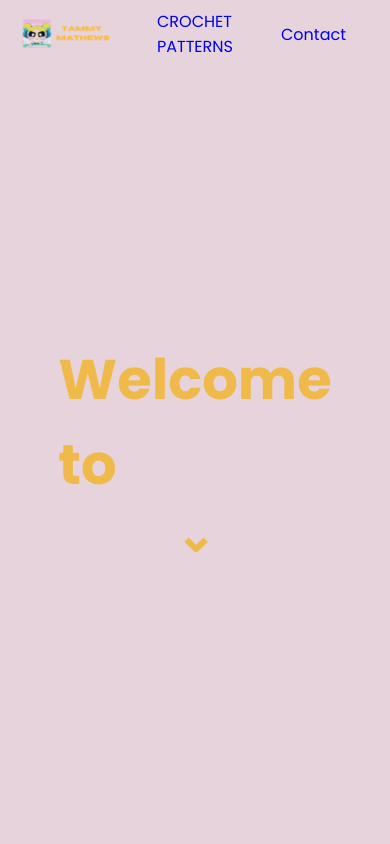
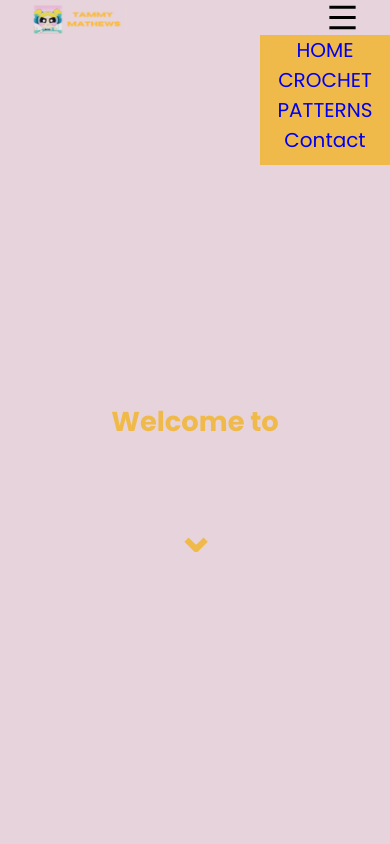
Before and after one commit to ttuts0/TamatarTuts, a plain HTML site: page index.html in a window 390 px wide. Shown: the top 844 px of the page. Drawn offline with nearby package versions, Linux system fonts and the light colour scheme.

Commit message:
contatc form working

```diff
--- a/index.html
+++ b/index.html
@@ -8,30 +8,39 @@
 
 
     </head>
+    <nav>
+      <div class="logo">
+        <img src="pic2/logo1.png", width='100',height='130'>
+      </div>
+      <li><a href="#home" class="ListNav", class="active"> HOME </a></li>
+      <li><a href="#patterns" class="ListNav"> CROCHET PATTERNS </a></li>
+      <li><a href="#contact" class="ListNav"> CONTACT </a></li>
+
+      <a class="HamburgerNav" href="javascript:void(0);" onclick="ham()"><svg xmlns="http://www.w3.org/2000/svg" viewBox="0 0 24 24" width="35" height="35"><path fill="none" d="M0 0h24v24H0z"/><path d="M3 4h18v2H3V4zm0 7h18v2H3v-2zm0 7h18v2H3v-2z"/></svg></a>
+      <div id="HamburgerMenu" class="HamburgerMenu HamburgerNav">
+       <a href="#home"> HOME </a>
+        <a href="#patterns"> CROCHET PATTERNS </a>
+        <a href="#contact"> Contact </a>
+      </div>
+    </nav>
     <body>
 
-
-      <nav>
-        <div class="logo">
-          <img src="pic2/logo1.png", width='100',height='130'>
-        </div>
-        <li><a href="#home" class="active"> HOME </a></li>
-        <li><a href="#about"> CROCHET PATTERNS </a></li>
-        <li><a href="#contact"> Contact </a></li>
-      </nav>
-
-        <h1 class="welcome">Welcome to</h1>
+        <h1 id="home"class="welcome" >Welcome to</h1>
         <div class="animate-scroll"><h2>⌄</h1></div>
-        <section class ="first">
+        <section class ="first" >
           <h2 class="innerText"><span class="auto-type"></span></h2>
         </section>
-        <section class="container">
+
+
+        <section id="patterns" class="container">
+          <br>
           <h2>Crochet Patterns</h2>
           <p>Some written patterns of recent projects</p>
+          <br>
             <div class="flex-container">
               <div class="container-col">
                 <img src="pic2/cflowertop.jpg" >
-                <a href="pic2/sweater.pdf"><h3> Flower Top </h3></a>
+                <a href="pic2/sweater.pdf" target="_blank"><h3> Flower Top </h3></a>
               </div>
               <div class="container-col">
                 <img src="pic2/flowerbeanie.jpg" >
@@ -43,32 +52,73 @@
               </div>
             </div>
         </section>
+
         <section class="containerone">
-            <form>
+            <br id="contact">
+            <br> <br> <br> <br> <br> <br> <br> <br> <br> <br> <br> <br> <br> <br> <br>
+            <form onsubmit="window.open('mailto:tammymathews2006@gmail.com?subject=' + name.value + '-' + email.value +'&body=' + message.value);">
               <h3>Contact Me</h3>
-              <input type="'text" id="name" placeholder="Your Name" required>
-              <input type="'email" id="email" placeholder="Email id" required>
-              <textarea id="message" rows="4" placeholder="lmk" required></textarea>
+              <input type="'text" class="name" name="name" placeholder="Your Name" required>
+              <input type="'email" class="email" name="email" placeholder="Email id" required>
+              <textarea class="message" rows="4" name="message" placeholder="lmk" required></textarea>
               <button type="submit">send</button>
             </form>
         </section>
 
-
+        <script src="https://cdn.jsdelivr.net/npm/typed.js@2.0.12"></script>
             <script>
               let section =document.querySelector('section');
               window.addEventListener('scroll',function(){
                 let value = window.scrollY;
                 section.style.clipPath="circle("+value+"px at center center)";
               });
-            </script>
-            <script src="https://cdn.jsdelivr.net/npm/typed.js@2.0.12"></script>
-            <script>
+
+
+
               var typed=new Typed('.auto-type', {
                   strings: ["Tamatar Tutorials"],
                   typeSpeed: 200,
                   backSpeed: 200,
                   loop: true
             })
-            </script>
+
+            let sections = document.querySelectorAll('section');
+let navLinks = document.querySelectorAll('nav');
+
+  function ham() {
+    var x = document.getElementById("HamburgerMenu");
+    if (x.style.display == "none") {
+      x.style.display = "flex";
+    }
+    else {
+      x.style.display = "none";
+    }
+  }
+
+
+window.onscroll = ()=>{
+    sections.forEach(sec=>{
+        let top = window.scrollY;
+        let offset = sec.offsetTop-150;
+        let height = sec.offsetHeight;
+        let id = sec.getAttribute('id');
+
+
+        if(top >= offset && top<offset+height){
+            navLinks.forEach(links => {
+                links.classList.remove('active');
+                document.querySelector('header nav a[href*=' +id+ ']').classlist.add
+                ('active');
+
+
+            });
+        };
+    });
+
+
+};
+
+
+        </script>
       </body>
 </html>
--- a/style.css
+++ b/style.css
@@ -6,6 +6,7 @@
     padding: 0;
     box-sizing: border-box;
     font-family: 'Poppins', sans-serif;
+    scroll-behavior: smooth;
 }
 
 body{
@@ -20,8 +21,8 @@ nav{
     list-style-type:none;
     position: fixed;
     width: 100vw;
-    top: 0;
-    padding: 9px;
+    top: 10;
+    padding: 20px;
     background-color: #e7d3db;
     z-index: 300;
 
@@ -30,7 +31,7 @@ nav{
 
 
   li{
-    width: 100px;
+    width: 90px;
 
   }
 
@@ -42,10 +43,17 @@ nav{
     transition: .3s;
 
   }
-  a:hover,
-  a.active{
+
+  a:hover
+  {
     color:#fdbb32;
   }
+
+  a:active{
+    text-decoration: none;
+    color:#fdbb32;
+}
+
 
   .logo{
     text-align: left;
@@ -224,3 +232,54 @@ form button{
     margin: 20px auto 0;
     border-radius: 30px;
 }
+
+.welcome {
+    font-size: 7vw;
+}
+
+
+.ListNav {
+    display: block;
+}
+
+
+.HamburgerNav {
+    display: none;
+    right: 30px;
+    position: absolute;
+    top: 0px;
+}
+
+.HamburgerMenu {
+    display: none;
+    position: fixed;
+    right: 0px;
+    top: 25px;
+    z-index: 99;
+    flex-direction: column;
+    flex-wrap: nowrap;
+    background-color: #f0ba4b;
+    margin-top: 10px;
+    width: 130px;
+    height: 130px;
+    text-align: center;
+}
+
+.HamburgerMenu a {
+    font-size: 20px;
+}
+
+@media screen and (max-width: 910px) {
+    .HamburgerNav {
+        display: block;
+    }
+    .ListNav {
+        display: none;
+    }
+}
+
+@media screen and (min-width: 910px) {
+    .HamburgerMenu {
+        visibility: hidden;
+    }
+}
```
Also changed, not shown: script.js (added, +9 -0 lines).
